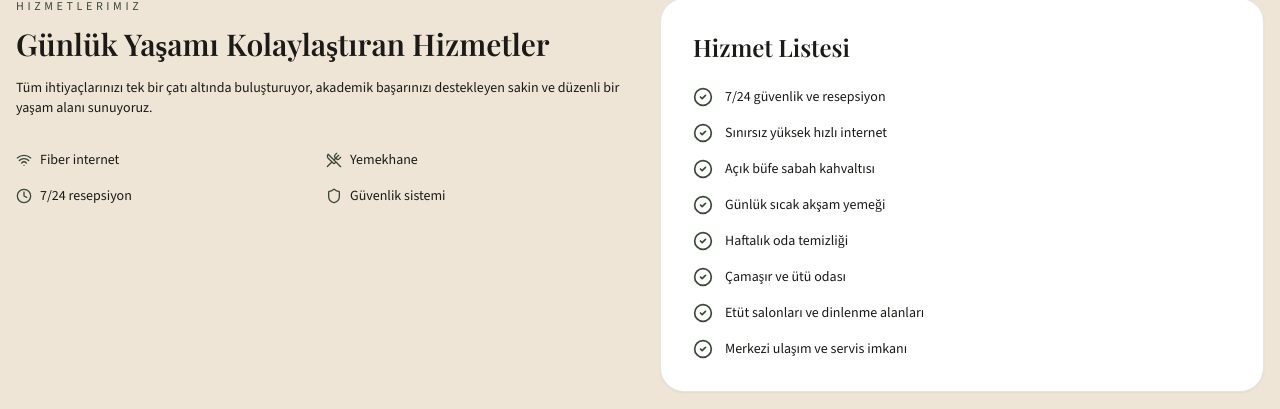
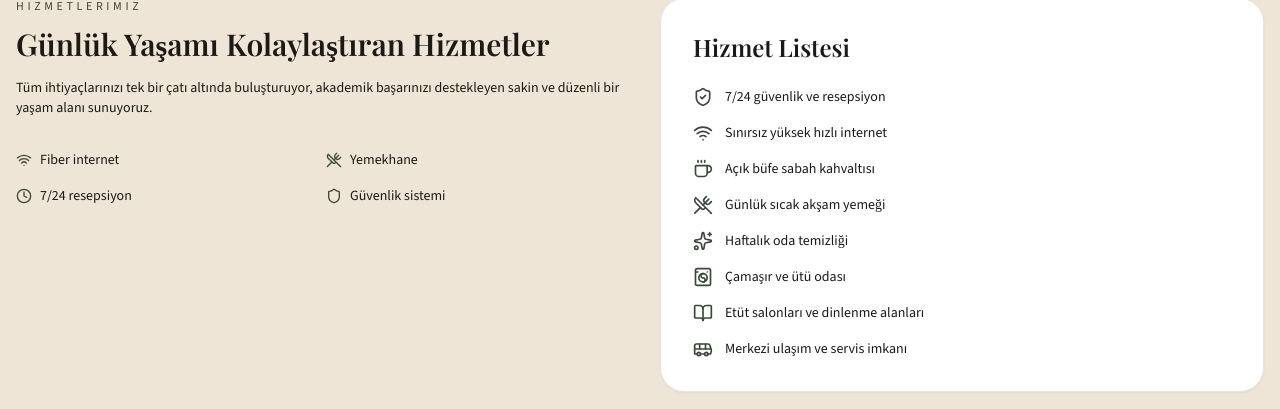
Before and after one commit to yusufaaras/yurtProject, a React (Vite) app: page / in a window 1280 px wide. Shown: the part 1635-2044 px from the top of the page. Built offline with nearby package versions, Linux system fonts and the light colour scheme; no server answers.

Commit message:
Update landing stats/icons and fix login redirect routing

```diff
--- a/src/pages/LandingPage.tsx
+++ b/src/pages/LandingPage.tsx
@@ -5,19 +5,23 @@ import MarketingHeader from '@/components/MarketingHeader'
 import {
   ArrowRight,
   BedDouble,
-  CheckCircle2,
+  BookOpen,
+  Bus,
+  Coffee,
   Clock,
   Facebook,
   Instagram,
   Mail,
   MapPin,
   Phone,
+  ShieldCheck,
   Shield,
   Sparkles,
   Twitter,
   UtensilsCrossed,
   Volume2,
   VolumeX,
+  WashingMachine,
   Wifi,
   Youtube,
 } from 'lucide-react'
@@ -27,14 +31,14 @@ export default function LandingPage() {
   const [aboutCardMuted, setAboutCardMuted] = useState(true)
 
   const services = [
-    '7/24 güvenlik ve resepsiyon',
-    'Sınırsız yüksek hızlı internet',
-    'Açık büfe sabah kahvaltısı',
-    'Günlük sıcak akşam yemeği',
-    'Haftalık oda temizliği',
-    'Çamaşır ve ütü odası',
-    'Etüt salonları ve dinlenme alanları',
-    'Merkezi ulaşım ve servis imkanı',
+    { label: '7/24 güvenlik ve resepsiyon', icon: ShieldCheck },
+    { label: 'Sınırsız yüksek hızlı internet', icon: Wifi },
+    { label: 'Açık büfe sabah kahvaltısı', icon: Coffee },
+    { label: 'Günlük sıcak akşam yemeği', icon: UtensilsCrossed },
+    { label: 'Haftalık oda temizliği', icon: Sparkles },
+    { label: 'Çamaşır ve ütü odası', icon: WashingMachine },
+    { label: 'Etüt salonları ve dinlenme alanları', icon: BookOpen },
+    { label: 'Merkezi ulaşım ve servis imkanı', icon: Bus },
   ]
 
   const roomCards = [
@@ -142,10 +146,10 @@ export default function LandingPage() {
 
           <div className="grid w-full max-w-md grid-cols-2 gap-4 text-[var(--brand-ink)]">
             {[
-              { label: 'Yıllık Tecrübe', value: '6+' },
-              { label: 'Toplam Kapasite', value: '350+' },
+              { label: 'Yıllık Tecrübe', value: '7+' },
+              { label: 'Toplam Kapasite', value: '750+' },
               { label: 'Etüt Salonu', value: '3' },
-              { label: 'Ulaşım Noktası', value: '7 dk' },
+              { label: 'Üniversiteye Ulaşım', value: '9' },
             ].map((item) => (
               <div key={item.label} className="rounded-2xl border border-black/10 bg-white/70 p-4 backdrop-blur">
                 <div className="text-2xl font-semibold">{item.value}</div>
@@ -267,9 +271,9 @@ export default function LandingPage() {
             <h3 className="mb-6 font-['Playfair_Display'] text-2xl font-semibold">Hizmet Listesi</h3>
             <div className="grid gap-4 text-sm text-[var(--brand-ink)]/80">
               {services.map((service) => (
-                <div key={service} className="flex items-center gap-3">
-                  <CheckCircle2 className="h-5 w-5 text-[var(--brand-olive)]" />
-                  <span>{service}</span>
+                <div key={service.label} className="flex items-center gap-3">
+                  <service.icon className="h-5 w-5 text-[var(--brand-olive)]" />
+                  <span>{service.label}</span>
                 </div>
               ))}
             </div>
```
